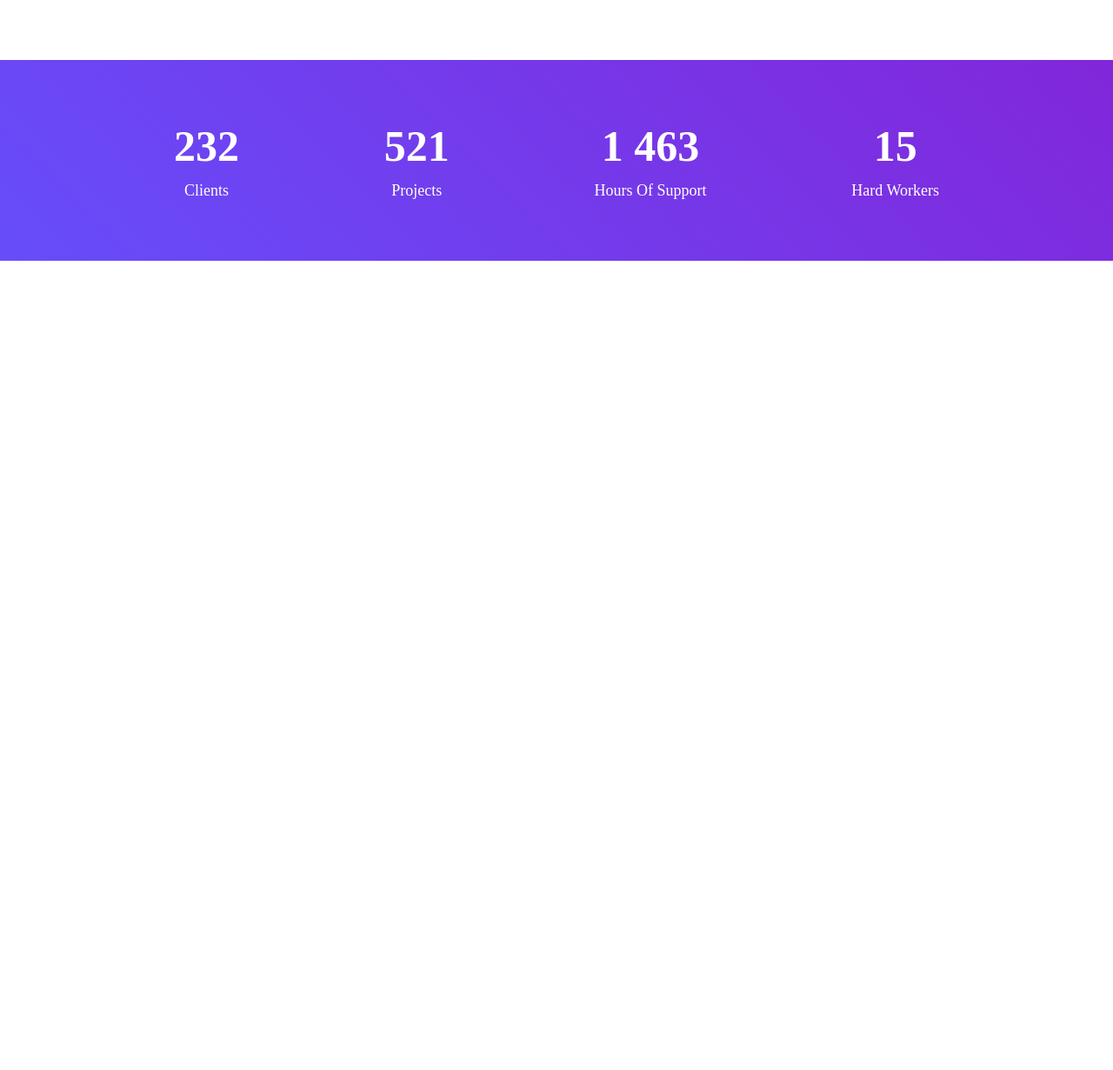
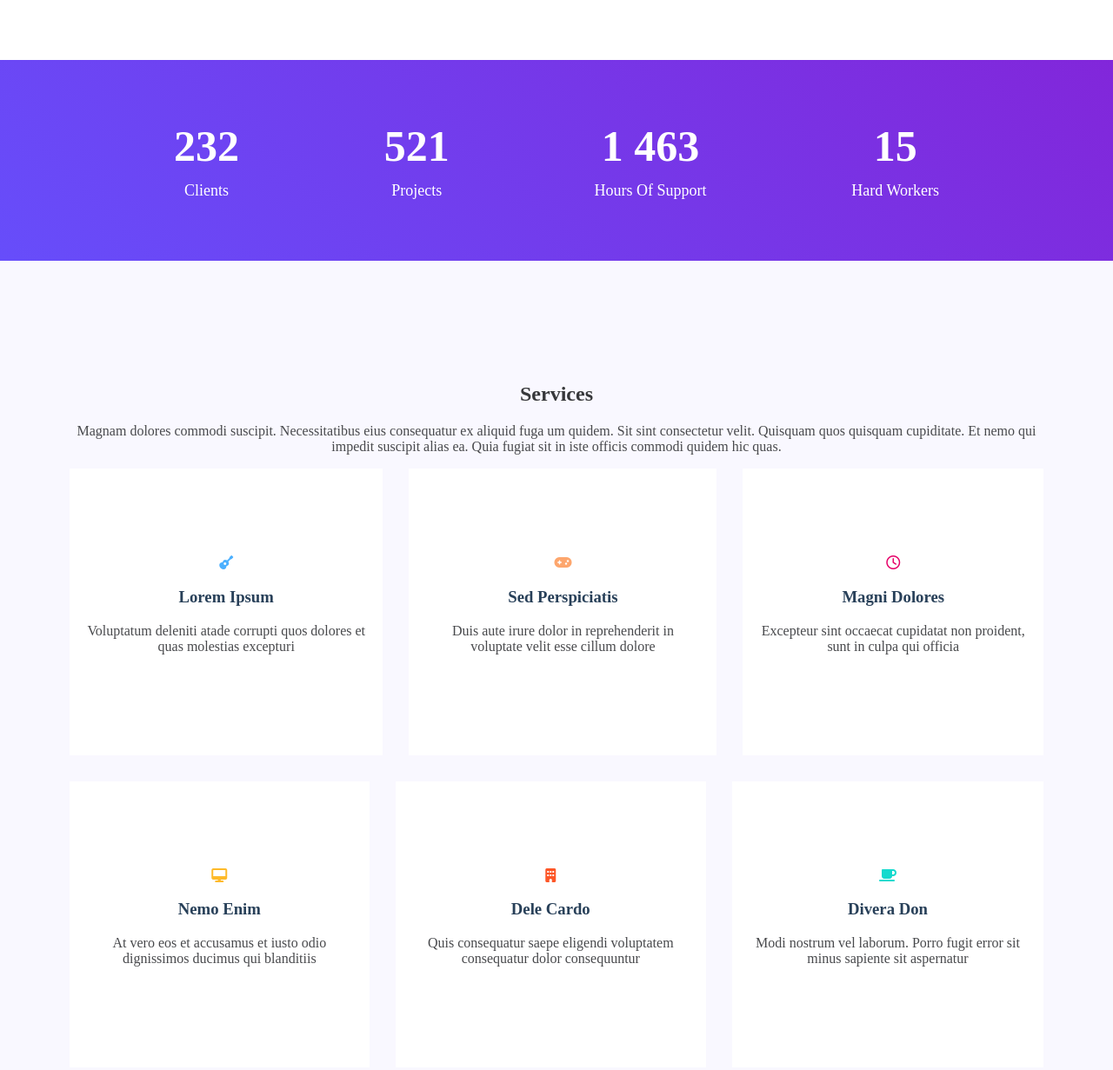
Before and after one commit to Ranya-Polisoidis/Projet_Dom_RP, a website with bundled scripts: page index.html in a window 1280 px wide. Shown: the part 1597-2828 px from the top of the page at 87% size. Before the commit the page ends 1897 px from the top, so only its background shows below. Built offline with nearby package versions, Linux system fonts and the light colour scheme; files whose address does not match are found by name.

Commit message:
création de ma section 3

```diff
--- a/index.html
+++ b/index.html
@@ -151,6 +151,88 @@
     </section>
 
 
+    <!-- section 3 -->
+    <section>
+        <div class="divSection3">
+
+
+            <div class="divTexteSection3">
+                <h1 class="h1Section3">Services</h1>
+                <p class="pAllSection3">Magnam dolores commodi suscipit. Necessitatibus eius consequatur ex aliquid fuga um quidem. Sit sint consectetur velit. Quisquam quos quisquam cupiditate. Et nemo qui impedit suscipit alias ea. Quia fugiat sit in iste officis commodi quidem hic quas.</p>
+            </div>
+
+
+            <div>
+
+
+                <div class="div3CubeAllSection3">
+
+                    <div class="divCube1AllSection3 marginRightSection3 marginBottomSection3">
+                        <div>
+                            <i class="iconeGuitar fa-solid fa-guitar"></i>
+                            <h3 class="h3Section3">Lorem Ipsum</h3>
+                            <p class="pAllSection3">Voluptatum deleniti atade corrupti quos dolores et quas molestias excepturi</p>
+                        </div>
+                    </div>
+
+                    <div class="divCube1AllSection3 marginRightSection3 marginBottomSection3">
+                        <div>
+                            <i class="iconeGame fa-solid fa-gamepad"></i>
+                            <h3 class="h3Section3">Sed Perspiciatis</h3>
+                            <p class="pAllSection3">Duis aute irure dolor in reprehenderit in voluptate velit esse cillum dolore</p>
+                        </div>
+                    </div>
+
+                    <div class="divCube1AllSection3 marginBottomSection3">
+                        <div>
+                            <i class="iconeClock fa-regular fa-clock"></i>
+                            <h3 class="h3Section3">Magni Dolores</h3>
+                            <p class="pAllSection3">Excepteur sint occaecat cupidatat non proident, sunt in culpa qui officia</p>
+                        </div>
+                    </div>
+
+                </div>
+            <div>
+
+
+                <div class="div3CubeAllSection3">
+
+                    <div class="divCube1AllSection3 marginRightSection3">
+                        <div>
+                            <i class="iconePc fa-solid fa-desktop"></i>
+                            <h3 class="h3Section3">Nemo Enim</h3>
+                            <p class="pAllSection3">At vero eos et accusamus et iusto odio dignissimos ducimus qui blanditiis</p>
+                        </div>
+                    </div>
+
+                    <div class="divCube1AllSection3 marginRightSection3">
+                        <div>
+                            <i class="iconeBuild fa-solid fa-building"></i>
+                            <h3 class="h3Section3">Dele Cardo</h3>
+                            <p class="pAllSection3">Quis consequatur saepe eligendi voluptatem consequatur dolor consequuntur</p>
+                        </div>
+                    </div>
+
+                    <div class="divCube1AllSection3">
+                        <div>
+                            <i class="iconeCoffee fa-solid fa-mug-saucer"></i>
+                            <h3 class="h3Section3">Divera Don</h3>
+                            <p class="pAllSection3">Modi nostrum vel laborum. Porro fugit error sit minus sapiente sit aspernatur</p>
+                        </div>
+                    </div>
+
+                </div>
+
+
+            </div>
+
+
+        </div>
+    </section>
+
+
+
+
 
     <script type="module" src="./src/js/main.js"></script>
 </body>
--- /dev/null
+++ b/src/scss/modules/_section3.scss
@@ -0,0 +1,95 @@
+/* ########################################################################################################################################################################################## */
+/* Section 3 */
+/* ########################################################################################################################################################################################### */
+
+
+
+.divSection3{
+    background-color: rgb(249, 248, 255);
+    padding-top: 120px;
+    padding-bottom: 120px;
+    padding-right: 80px;
+    padding-left: 80px;
+}
+
+.divTexteSection3{
+    text-align: center;
+    // margin: 0;
+}
+
+.h1Section3{
+    color: rgb(55, 56, 58);
+}
+
+.pAllSection3{
+    color: rgb(72, 73, 76);
+}
+
+.div3CubeAllSection3{
+    display: flex;
+    // align-items: center;
+
+    // justify-content: space-between;
+}
+
+
+.divCube1AllSection3{
+    // display: flex;
+    // align-items: center;
+    // justify-content: center;
+    text-align: center;
+    background-color:white;
+    padding-right: 20px;
+    padding-left: 20px;
+    padding-bottom: 100px;
+    padding-top: 100px;
+
+}
+
+.marginRightSection3{
+    margin-right: 30px;
+}
+
+.marginBottomSection3{
+    margin-bottom: 30px;
+}
+
+.h3Section3{
+    color: rgb(40, 64, 89);
+}
+
+
+// icones
+.iconeGuitar{
+    color:rgb(75, 176, 255)
+}
+.iconeGame{
+    color:rgb(253, 166, 109)
+}
+.iconeClock{
+    color:rgb(230, 0, 104)
+}
+
+.iconePc{
+    color:rgb(254, 186, 42)
+}
+.iconeBuild{
+    color:rgb(253, 87, 40)
+}
+.iconeCoffee{
+    color:rgb(20, 218, 206)
+}
+
+
+
+
+
+// couleur pour mon js animation
+
+// Bleu foncer: 75 176 255
+// Orange clair: 253 166 109
+// Rose: 230 0 104
+
+// Jaune: 254 186 42
+// Orange foncer : 253 87 40
+// Bleu clair: 20 218 206
--- a/src/scss/modules/_style.scss
+++ b/src/scss/modules/_style.scss
@@ -7,7 +7,7 @@
 @import "./banniere";
 @import "./section1";
 @import "./section2";
-// @import "./section3";
+@import "./section3";
 // @import "./section4";
 // @import "./section5";
 // @import "./section6";
```
Also changed, not shown: public/css/app.css, 1 other file.
